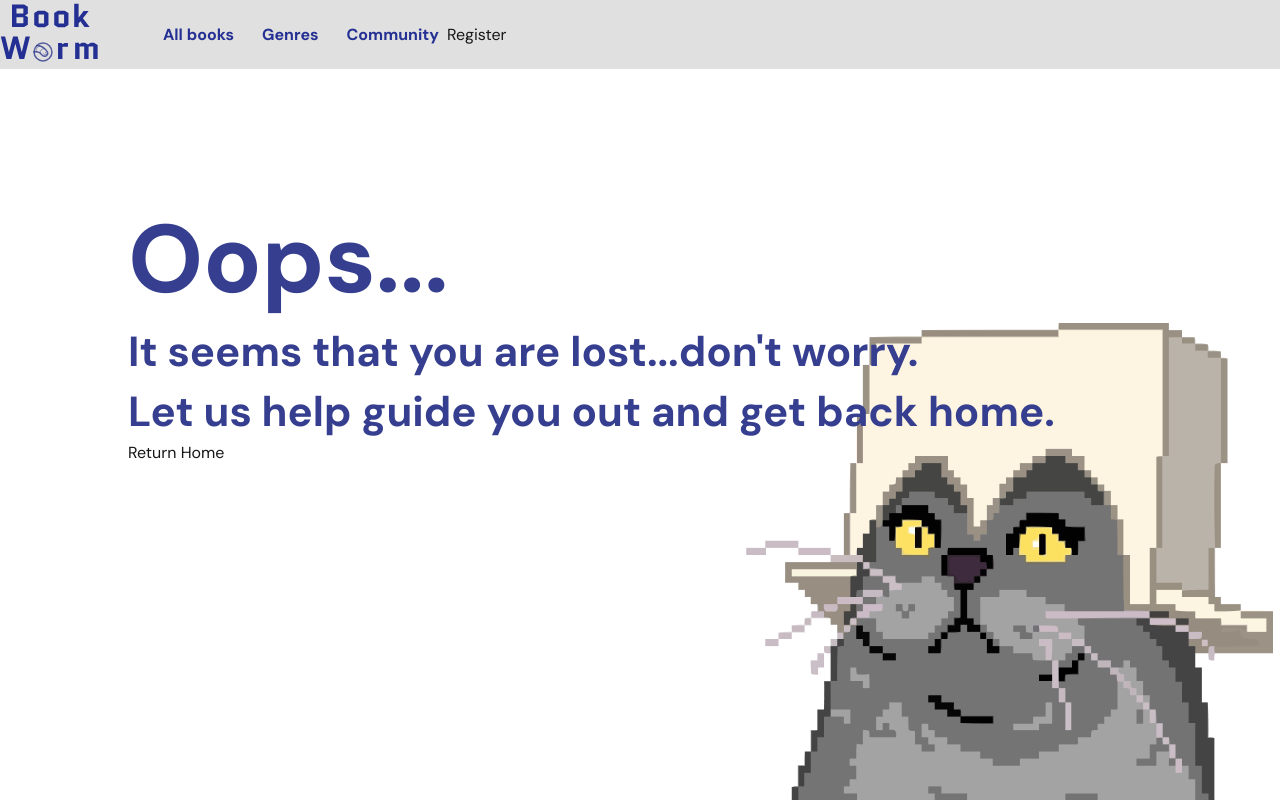
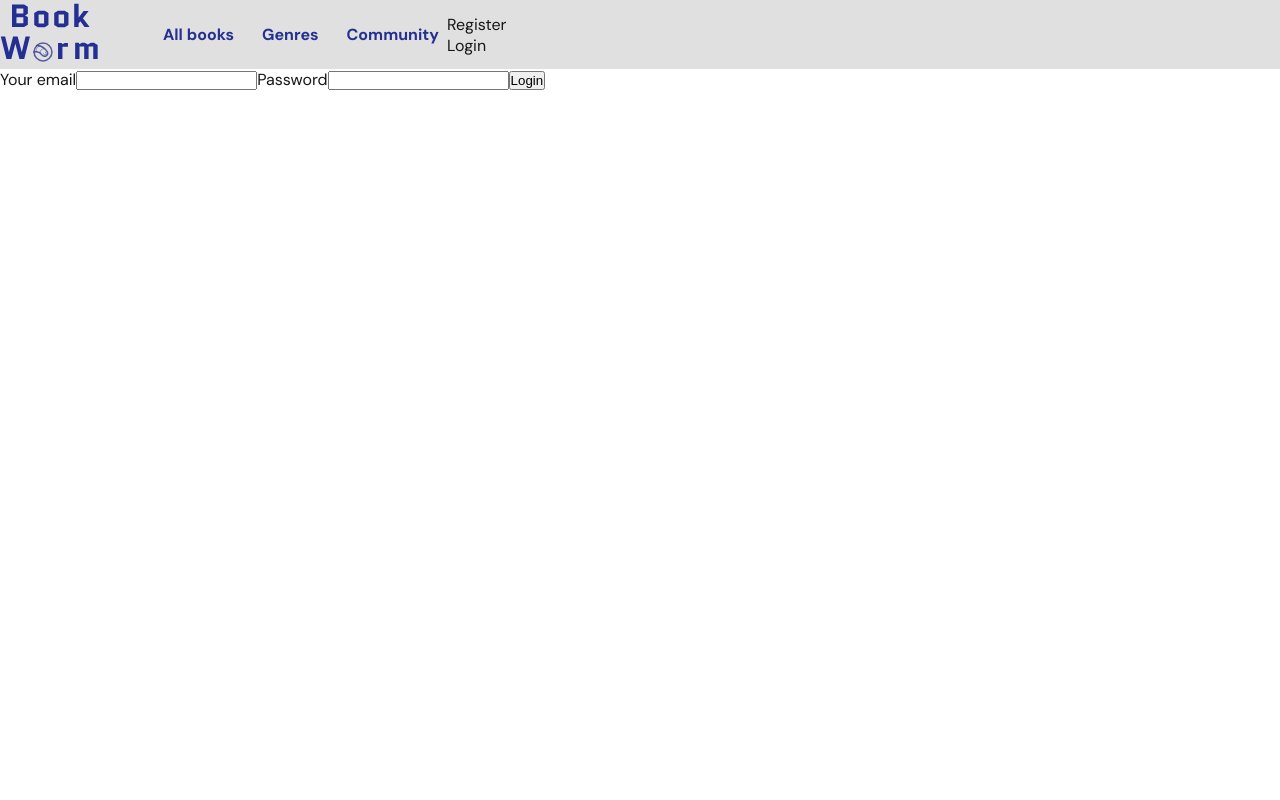
Before and after one commit to TarhonskyiOleksandr/BookWorm, a Next.js app in the folder apps/web/: page /sign-in in a window 1280 px wide. Before the commit this address had no page. Built offline with nearby package versions, Linux system fonts and the light colour scheme.

Commit message:
feat: added login page basic markup

```diff
--- a/apps/web/app/globals.css
+++ b/apps/web/app/globals.css
@@ -73,3 +73,8 @@ ul li, ol li {
 .items-center {
   align-items: center;
 }
+
+.error-text {
+  color: red;
+  font-size: 0.875rem;
+}
--- /dev/null
+++ b/apps/web/app/sign-in/page.tsx
@@ -0,0 +1,13 @@
+import React from 'react';
+
+import { LoginForm } from '@/features/auth/LoginForm';
+
+const SignInPage = () => {
+  return (
+    <div>
+      <LoginForm />
+    </div>
+  );
+}
+
+export default SignInPage;
--- /dev/null
+++ b/apps/web/features/auth/LoginForm.tsx
@@ -0,0 +1,27 @@
+'use client'
+import React from 'react';
+
+import { SubmitButton } from '@/shared/ui';
+
+export const LoginForm = () => {
+  return (
+    <form>
+      <label htmlFor="email">Your email</label>
+      <input
+        name="email"
+        id="email"
+      />
+
+      <label htmlFor="password">Password</label>
+      <input
+        name="password"
+        type="password"
+        id="password"
+      />
+
+      <SubmitButton>
+        Login
+      </SubmitButton>
+    </form>
+  );
+}
--- a/apps/web/features/auth/register-form.module.css
+++ b/apps/web/features/auth/register-form.module.css
@@ -6,8 +6,3 @@
   background-color: #F5F5F5;
   border: 1px solid #E2E2E2;
 }
-
-.error {
-  color: red;
-  font-size: 0.875rem;
-}
--- a/apps/web/layout/Header/index.tsx
+++ b/apps/web/layout/Header/index.tsx
@@ -33,6 +33,11 @@ const Header = () => {
               Register
             </Link>
           </li>
+          <li>
+            <Link href="/sign-in">
+              Login
+            </Link>
+          </li>
         </ul>
       </nav>
     </div>
```
Also changed, not shown: apps/web/features/auth/RegisterForm.tsx (+5 -5 lines).
